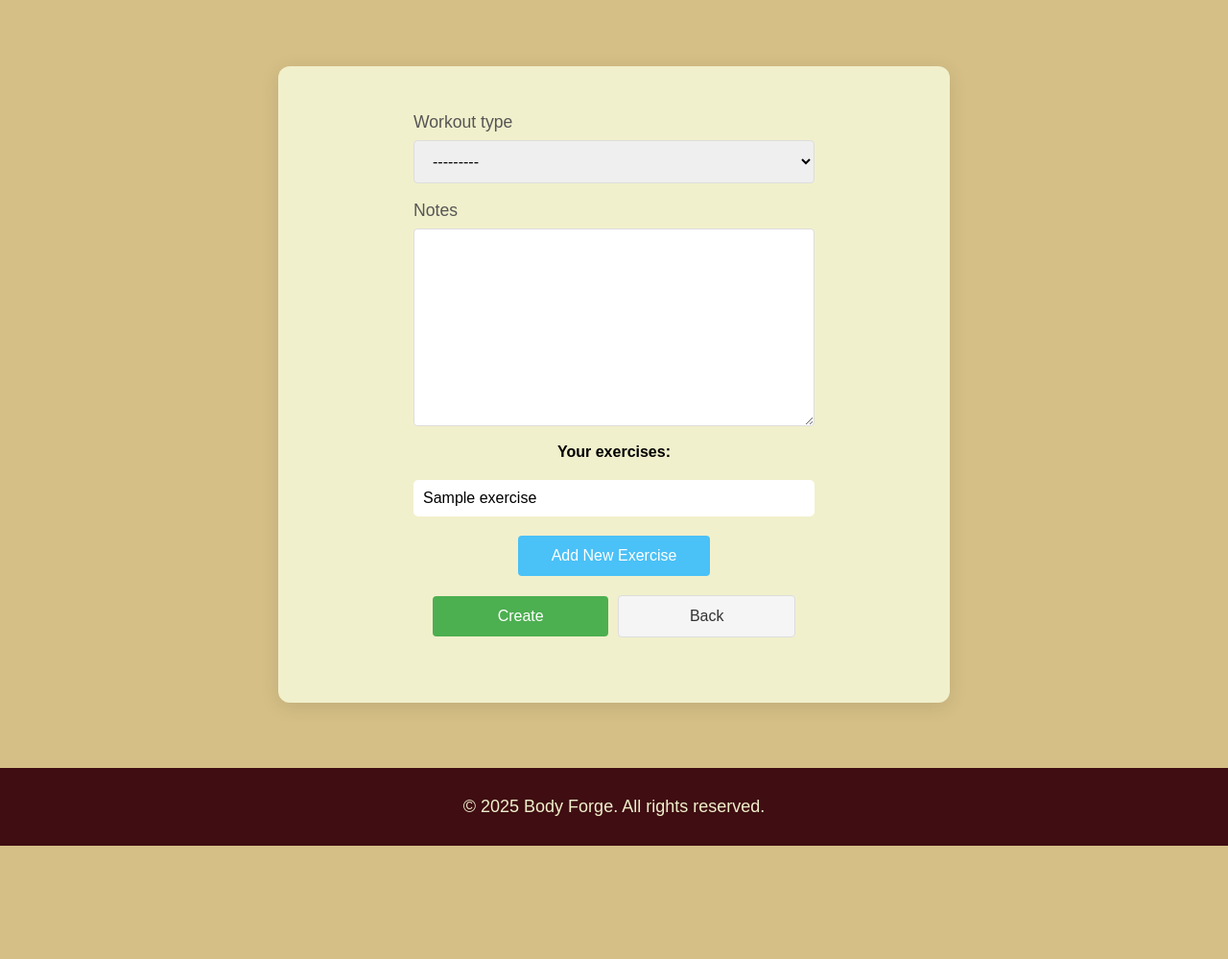
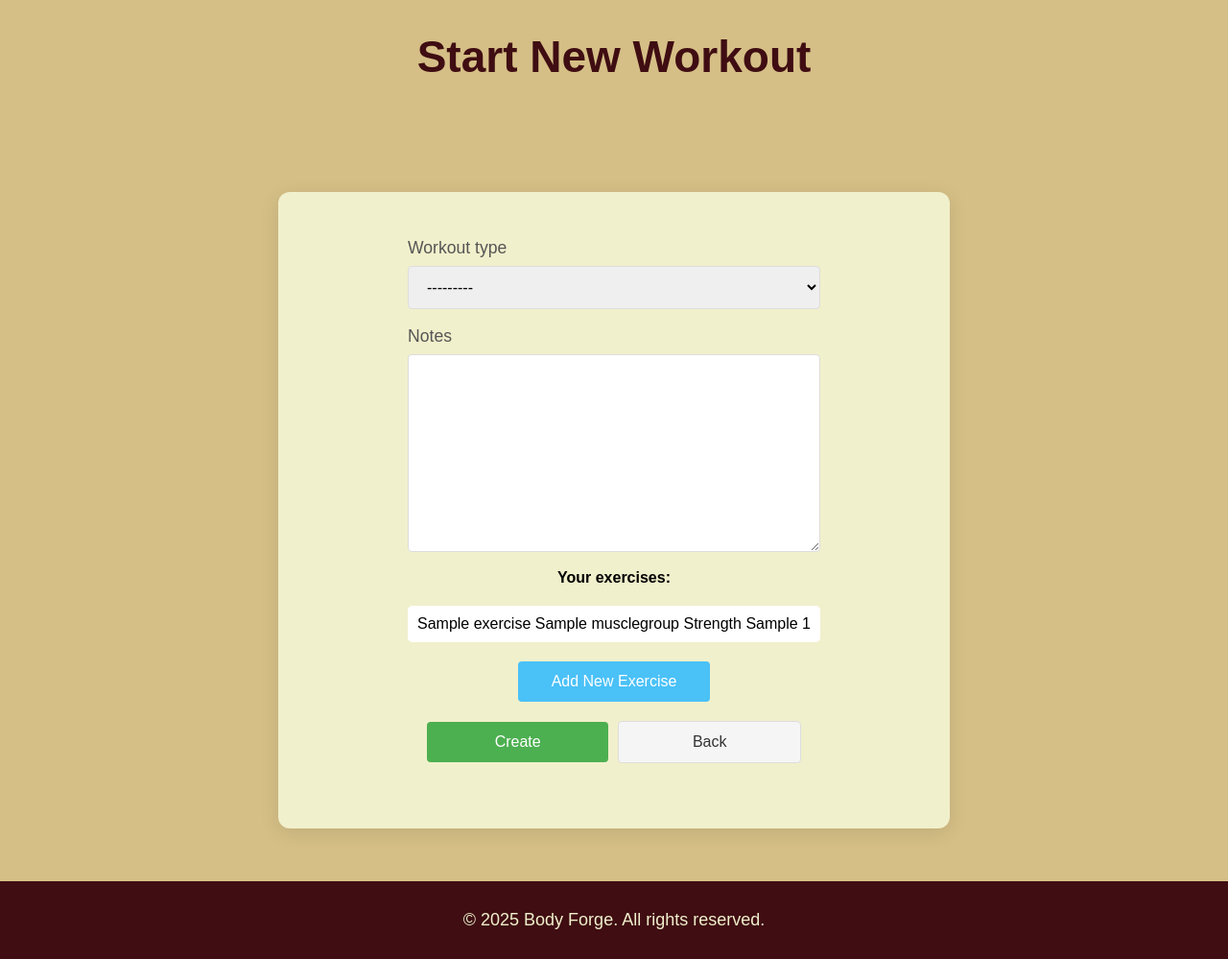
Before and after one commit to zlatin-r/body_forge, a Django app: page /workouts/create/ in a window 1280 px wide. Shown: the part 114-1113 px from the top of the page at 96% size. Before the commit the page ends 995 px from the top, so only its background shows below. Run offline with Django 5.2, Linux system fonts and the light colour scheme; a user stored in the database is signed in; tables that the repository leaves empty hold one stand-in row (values such as "Sample post"); grey boxes marked "Sample" are stand-in pictures.

Commit message:
changes added

```diff
--- a/static/css/common/home-page.css
+++ b/static/css/common/home-page.css
@@ -17,26 +17,26 @@
 }
 
 .workout-create-btn {
+    color: white;
+    background-color: #4ac1f7;
     display: flex;
     justify-content: center;
-    color: black;
-    background-color: #f1f0cc;
-    border: 1px solid #ddd;
     padding: 12px 24px;
     border-radius: 4px;
     font-size: 16px;
     font-weight: 500;
     cursor: pointer;
     transition: all 0.3s ease;
+    border: none;
     width: 100%;
     max-width: 200px;
     align-self: center;
 }
 
 .workout-create-btn:hover {
-    background-color: #ece9b4;
-    box-shadow: 0 4px 8px rgba(0, 0, 0, 0.1);
+    background-color: #2980b9;
     transform: translateY(-2px);
+    box-shadow: 0 2px 4px rgba(0, 0, 0, 0.1);
 }
 
 .workout-create-btn:active {
--- a/static/css/styles.css
+++ b/static/css/styles.css
@@ -2,7 +2,6 @@
 @import "common/nav-bar.css";
 @import "common/footer.css";
 @import "common/home-page.css";
-@import "common/buttons.css";
 @import "accounts/user-register-page.css";
 @import "accounts/user-loggin-page.css";
 @import "accounts/profile-details-page.css";
--- a/static/css/workouts/workout-create-page.css
+++ b/static/css/workouts/workout-create-page.css
@@ -1,11 +1,23 @@
 .workout-create-container {
     display: flex;
-    justify-content: center;
+    flex-direction: column;
     align-items: center;
     min-height: 100vh;
-    padding: 2rem;
     box-sizing: border-box;
     background-color: #d5bf86;
+    padding-top: 50px;
+}
+
+.title-container {
+    display: flex;
+    justify-content: center;
+    background-color: #d5bf86;
+    padding: 2rem;
+}
+
+.page-title {
+    font-size: 46px;
+    color: #3f0d12;
 }
 
 .workout-form-container {
@@ -29,13 +41,19 @@
     align-items: center;
 }
 
-.available-exercises {
+.available-exercises-container {
     background-color: white;
     height: 100%;
     width: 100%;
     padding: 10px;
     margin: 20px 0;
     border-radius: 5px;
+}
+
+.all-exercises-container {
+    display: flex;
+    flex-direction: column;
+    gap: 5px;
 }
 
 .new-exercise-btn {
--- a/templates/workouts/workout-create-page.html
+++ b/templates/workouts/workout-create-page.html
@@ -3,7 +3,11 @@
 {% block title %}Create Workout{% endblock %}
 
 {% block content %}
+    <div class="title-container">
+        <h1 class="page-title">Start New Workout</h1>
+    </div>
     <div class="workout-create-container">
+
         <div class="workout-form-container">
             <form method="post" class="workout-create-form">
                 {% csrf_token %}
@@ -17,15 +21,22 @@
                     <br>
                 {% endfor %}
                 <h4>Your exercises:</h4>
-                <div class="available-exercises">
+                <div class="available-exercises-container">
                     {% if not all_exercises %}
                         <p>You have no exercises yet</p>
                     {% else %}
-                        <div>
+                        <ul class="all-exercises-container">
                             {% for exercise in all_exercises %}
-                                {{ exercise.name }}
+                                <li>
+                                    {{ exercise.name }}
+                                    {{ exercise.primary_muscle_group }}
+{#                                    {{ exercise.secondary_muscle_groups }}#}
+                                    {{ exercise.exercise_type }}
+                                    {{ exercise.equipment_needed }}
+                                    {{ exercise.sets }}
+                                </li>
                             {% endfor %}
-                        </div>
+                        </ul>
                     {% endif %}
 
                 </div>
```
Also changed, not shown: static/css/common/buttons.css (deleted, +0 -32 lines).
